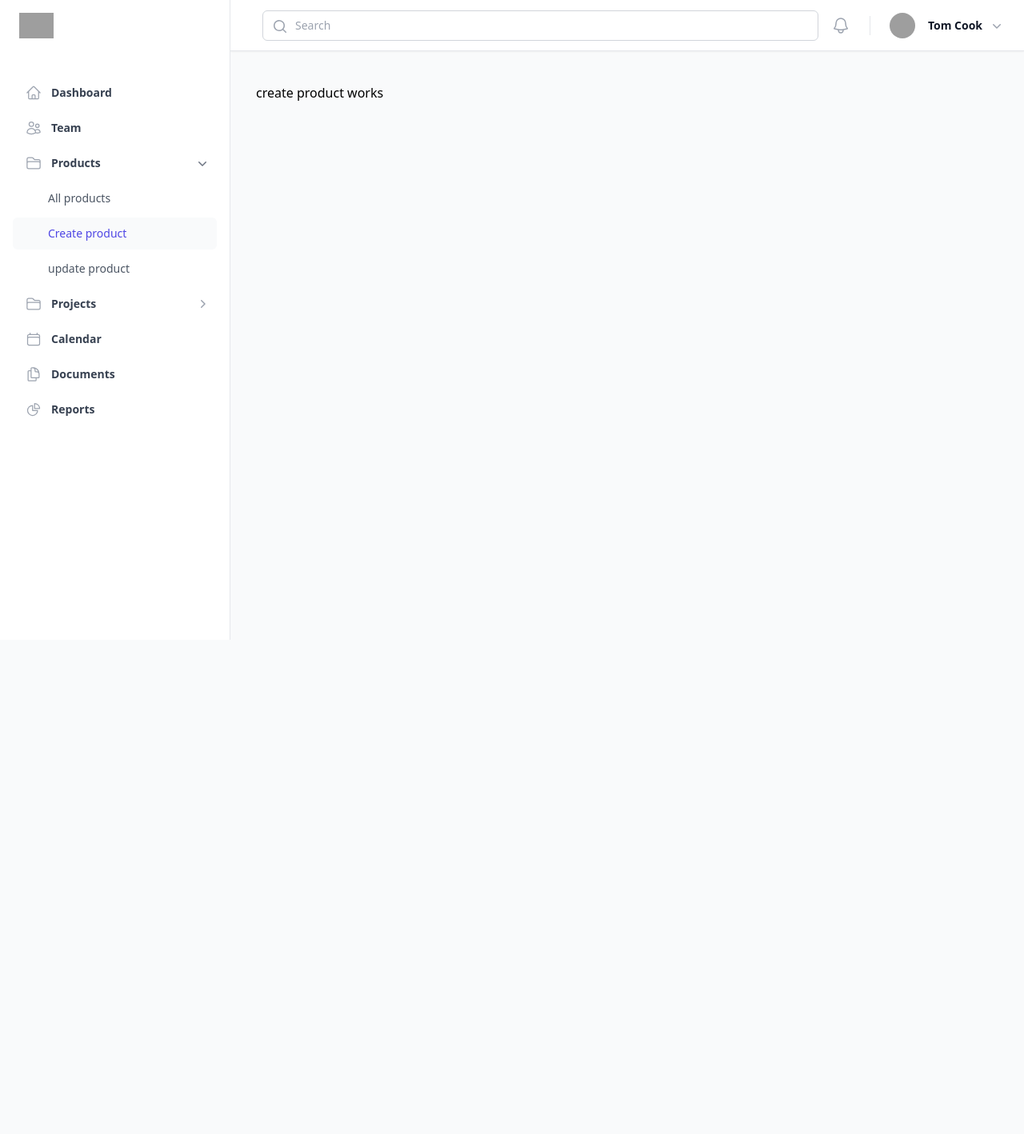
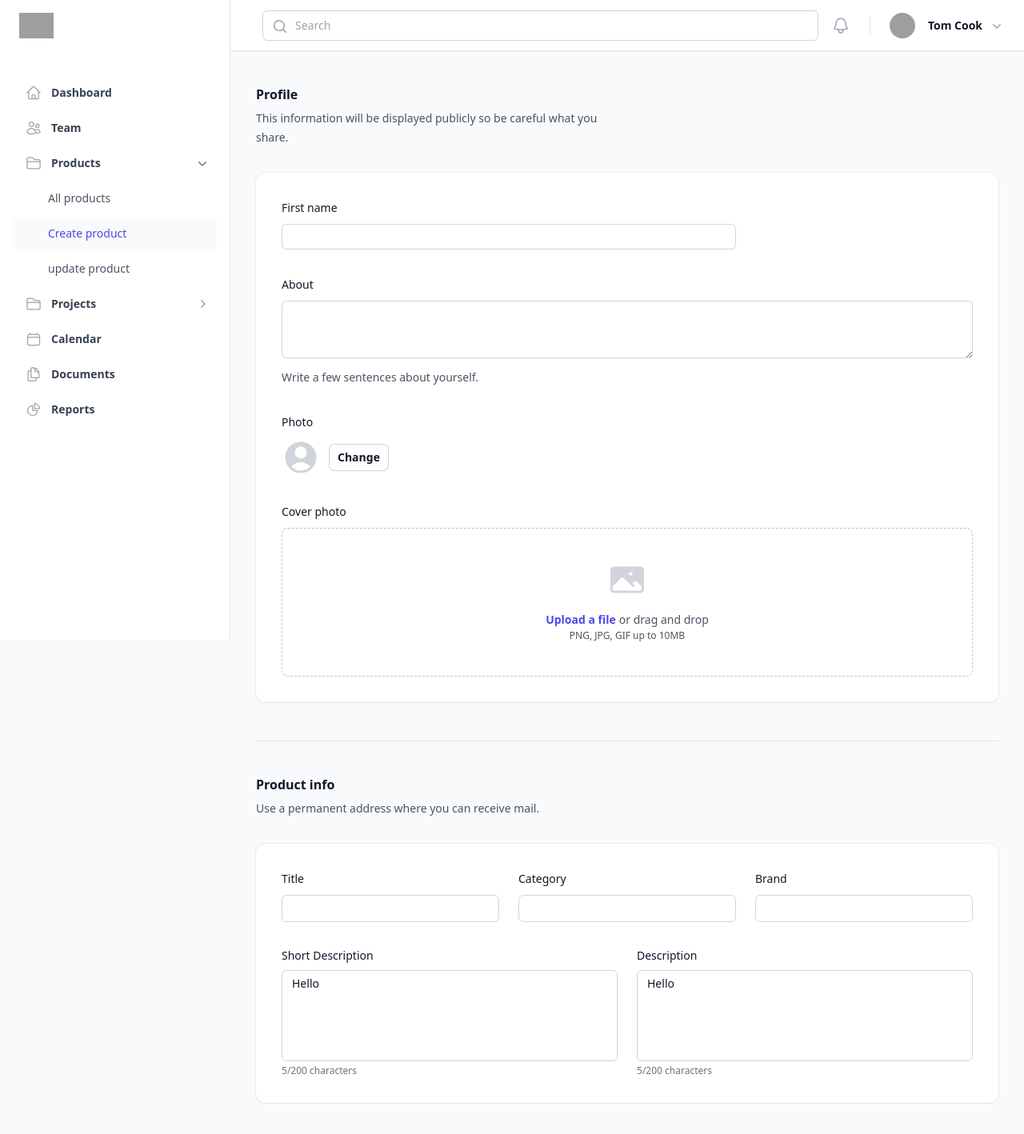
Before and after one commit to sam002696/ecommerce, a React (Vite) app in the folder ecom-frontend/: page /products/create in a window 1280 px wide. Shown: the top 1418 px of the page at 80% size. Before the commit the page ends 800 px from the top, so only its background shows below. Built offline with nearby package versions, Linux system fonts and the light colour scheme; grey boxes are pictures that could not be loaded.

Commit message:
modified ui/ux of create product page

```diff
--- a/ecom-frontend/src/components/common/Textarea.jsx
+++ b/ecom-frontend/src/components/common/Textarea.jsx
@@ -8,7 +8,7 @@ const Textarea = ({
   onBlur,
   placeholder,
   error,
-  rows = 3,
+  rows = 5,
   maxLength = 200,
 }) => {
   return (
--- a/ecom-frontend/src/features/admin/products/components/CreateProduct.jsx
+++ b/ecom-frontend/src/features/admin/products/components/CreateProduct.jsx
@@ -1,7 +1,215 @@
 import React from "react";
+import { PhotoIcon, UserCircleIcon } from "@heroicons/react/24/solid";
+import Input from "../../../../components/common/Input";
+import Textarea from "../../../../components/common/Textarea";
 
 const CreateProduct = () => {
-  return <div>create product works</div>;
+  return (
+    <div className="divide-y divide-gray-900/10 space-y-12">
+      {/* Profile Section */}
+      <div className="grid grid-cols-1 gap-x-8 gap-y-8 md:grid-cols-2">
+        <div className="px-4 sm:px-0">
+          <h2 className="text-base font-semibold leading-7 text-gray-900">
+            Profile
+          </h2>
+          <p className="mt-1 text-sm leading-6 text-gray-600">
+            This information will be displayed publicly so be careful what you
+            share.
+          </p>
+        </div>
+
+        <form className="bg-white shadow-sm ring-1 ring-gray-900/5 rounded-xl md:col-span-2">
+          <div className="px-4 py-6 sm:p-8">
+            <div className="grid grid-cols-1 gap-x-6 gap-y-8 sm:grid-cols-6">
+              <div className="sm:col-span-4">
+                <label
+                  htmlFor="first-name"
+                  className="block text-sm font-medium leading-6 text-gray-900"
+                >
+                  First name
+                </label>
+                <input
+                  type="text"
+                  name="first-name"
+                  id="first-name"
+                  autoComplete="given-name"
+                  className="mt-2 block w-full rounded-md border-0 bg-white px-3 py-1.5 text-sm text-gray-900 ring-1 ring-inset ring-gray-300 placeholder:text-gray-400 focus:ring-2 focus:ring-indigo-600"
+                />
+              </div>
+
+              <div className="col-span-full">
+                <label
+                  htmlFor="about"
+                  className="block text-sm font-medium leading-6 text-gray-900"
+                >
+                  About
+                </label>
+                <div className="mt-2">
+                  <textarea
+                    id="about"
+                    name="about"
+                    rows={3}
+                    className="block w-full rounded-md border-0 py-1.5 px-3 text-gray-900 ring-1 ring-inset ring-gray-300 placeholder:text-gray-400 focus:ring-2 focus:ring-indigo-600 text-sm"
+                  />
+                </div>
+                <p className="mt-3 text-sm leading-6 text-gray-600">
+                  Write a few sentences about yourself.
+                </p>
+              </div>
+
+              <div className="col-span-full">
+                <label
+                  htmlFor="photo"
+                  className="block text-sm font-medium leading-6 text-gray-900"
+                >
+                  Photo
+                </label>
+                <div className="mt-2 flex items-center gap-x-3">
+                  <UserCircleIcon
+                    className="h-12 w-12 text-gray-300"
+                    aria-hidden="true"
+                  />
+                  <button
+                    type="button"
+                    className="rounded-md bg-white px-2.5 py-1.5 text-sm font-semibold text-gray-900 shadow-sm ring-1 ring-gray-300 hover:bg-gray-50"
+                  >
+                    Change
+                  </button>
+                </div>
+              </div>
+
+              <div className="col-span-full">
+                <label
+                  htmlFor="cover-photo"
+                  className="block text-sm font-medium leading-6 text-gray-900"
+                >
+                  Cover photo
+                </label>
+                <div className="mt-2 flex justify-center rounded-lg border border-dashed border-gray-900/25 px-6 py-10">
+                  <div className="text-center">
+                    <PhotoIcon
+                      className="mx-auto h-12 w-12 text-gray-300"
+                      aria-hidden="true"
+                    />
+                    <div className="mt-4 flex text-sm text-gray-600">
+                      <label
+                        htmlFor="file-upload"
+                        className="relative cursor-pointer rounded-md bg-white font-semibold text-indigo-600 hover:text-indigo-500"
+                      >
+                        <span>Upload a file</span>
+                        <input
+                          id="file-upload"
+                          name="file-upload"
+                          type="file"
+                          className="sr-only"
+                        />
+                      </label>
+                      <p className="pl-1">or drag and drop</p>
+                    </div>
+                    <p className="text-xs leading-5 text-gray-600">
+                      PNG, JPG, GIF up to 10MB
+                    </p>
+                  </div>
+                </div>
+              </div>
+            </div>
+          </div>
+        </form>
+      </div>
+
+      {/* Personal Information Section */}
+      <div className="grid grid-cols-1 gap-x-8 gap-y-8 py-10 md:grid-cols-2">
+        <div className="px-4 sm:px-0">
+          <h2 className="text-base font-semibold leading-7 text-gray-900">
+            Product info
+          </h2>
+          <p className="mt-1 text-sm leading-6 text-gray-600">
+            Use a permanent address where you can receive mail.
+          </p>
+        </div>
+
+        <form className="bg-white shadow-sm ring-1 ring-gray-900/5 rounded-xl md:col-span-2">
+          <div className="px-4 py-6 sm:p-8">
+            <div className="grid grid-cols-1 gap-x-6 gap-y-8 sm:grid-cols-6">
+              <div className="sm:col-span-2">
+                <Input
+                  label="Title"
+                  type="text"
+                  name="name"
+                  //   value={formik.values.name}
+                  //   onChange={formik.handleChange}
+                  //   onBlur={formik.handleBlur}
+                  //   error={
+                  //     formik.touched.name && formik.errors.name ? formik.errors.name : ""
+                  //   }
+                />
+              </div>
+
+              <div className="sm:col-span-2">
+                <Input
+                  label="Category"
+                  type="text"
+                  name="name"
+                  //   value={formik.values.name}
+                  //   onChange={formik.handleChange}
+                  //   onBlur={formik.handleBlur}
+                  //   error={
+                  //     formik.touched.name && formik.errors.name ? formik.errors.name : ""
+                  //   }
+                />
+              </div>
+
+              <div className="sm:col-span-2">
+                <Input
+                  label="Brand"
+                  type="text"
+                  name="name"
+                  //   value={formik.values.name}
+                  //   onChange={formik.handleChange}
+                  //   onBlur={formik.handleBlur}
+                  //   error={
+                  //     formik.touched.name && formik.errors.name ? formik.errors.name : ""
+                  //   }
+                />
+              </div>
+
+              <div className="sm:col-span-3">
+                <Textarea
+                  label="Short Description"
+                  name="description"
+                  value={"Hello"}
+                  //   onChange={formik.handleChange}
+                  //   onBlur={formik.handleBlur}
+                  maxLength={200} // Enforce max length
+                  //   error={
+                  //     formik.touched.description && formik.errors.description
+                  //       ? formik.errors.description
+                  //       : ""
+                  //   }
+                />
+              </div>
+
+              <div className="sm:col-span-3">
+                <Textarea
+                  label="Description"
+                  name="description"
+                  value={"Hello"}
+                  //   onChange={formik.handleChange}
+                  //   onBlur={formik.handleBlur}
+                  maxLength={200} // Enforce max length
+                  //   error={
+                  //     formik.touched.description && formik.errors.description
+                  //       ? formik.errors.description
+                  //       : ""
+                  //   }
+                />
+              </div>
+            </div>
+          </div>
+        </form>
+      </div>
+    </div>
+  );
 };
 
 export default CreateProduct;
```
